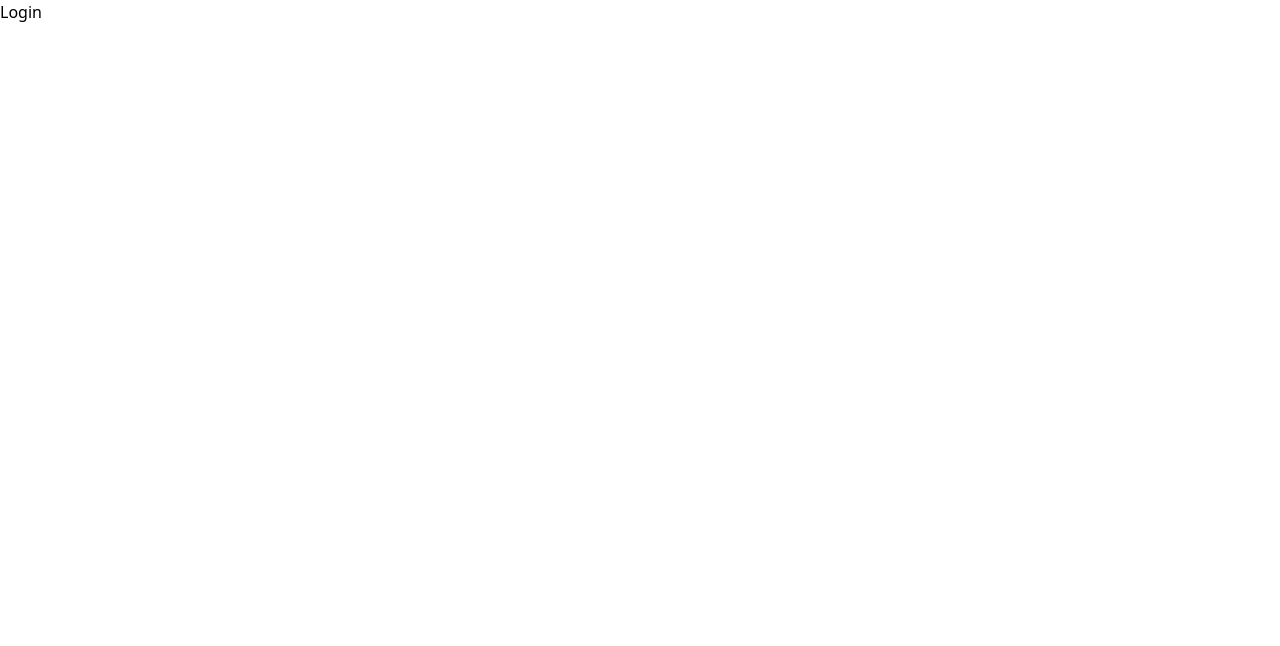
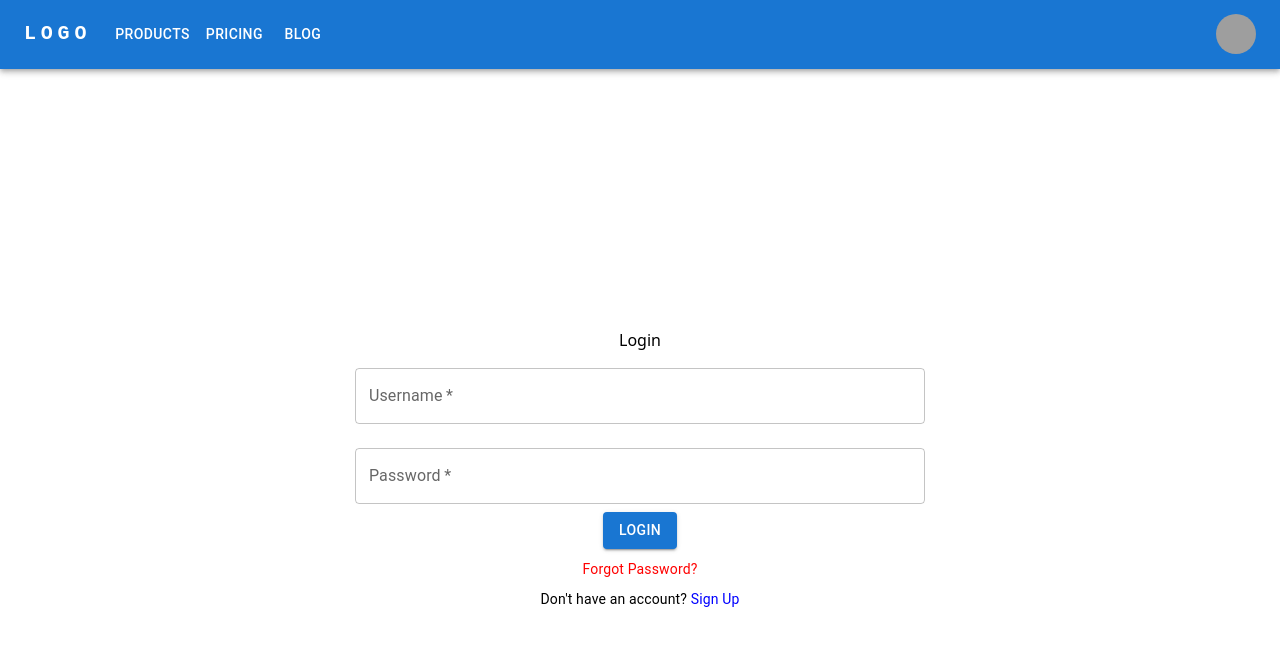
Before and after one commit to Anadudev/Porthree, a React (Vite) app in the folder frontend/: page /login in a window 1280 px wide. Shown: the top 646 px of the page. Built offline with nearby package versions, Linux system fonts and the light colour scheme; grey boxes are pictures that could not be loaded.

Commit message:
create auth ui flow

```diff
--- /dev/null
+++ b/frontend/src/components/Dashboard/Logout.jsx
@@ -0,0 +1,20 @@
+import { useNavigate } from 'react-router-dom';
+
+const Logout = () => {
+ const navigate = useNavigate();
+
+ const logout = () => {
+    // Remove the authentication token from local storage
+    localStorage.removeItem('access_token');
+
+    // Redirect the user to the login page
+    navigate('/login');
+ };
+
+ // Return a button or any other element that, when clicked, will trigger the logout function
+ return (
+    <button onClick={logout}>Logout</button>
+ );
+};
+
+export default Logout;
--- a/frontend/src/main.jsx
+++ b/frontend/src/main.jsx
@@ -26,6 +26,7 @@ import EditProject from './components/Dashboard/EditProject';
 import EditPost from './components/Dashboard/EditPost';
 import Bio from './components/Dashboard/Bio';
 import EditBio from './components/Dashboard/EditBio';
+import Logout from './components/Dashboard/Logout.jsx';
 
 import './index.css';
 import {
@@ -71,6 +72,10 @@ const router = createBrowserRouter([
   {
     path: "/signup",
     element: <Signup />,
+  },
+  {
+    path: "/logout",
+    element: <Logout />,
   },
   {
     path: "/password_reset",
--- a/frontend/src/pages/Dashboard.jsx
+++ b/frontend/src/pages/Dashboard.jsx
@@ -1,9 +1,18 @@
 import React from 'react'
 import { Outlet } from "react-router-dom";
+import Logout from '../components/Dashboard/Logout';
 
 const Dashboard = () => {
     return (
-        <div>Dashboard <br /><Outlet /></div>
+        <>
+        <div>
+            Dashboard <br /><Outlet />
+            <h1> Welcome {localStorage.getItem('user')}</h1>
+            <h1> Welcome {localStorage.getItem('access_token')}</h1>
+            <Logout />
+        </div>
+        </>
+
     )
 }
 
--- a/frontend/src/pages/Login.jsx
+++ b/frontend/src/pages/Login.jsx
@@ -1,9 +1,101 @@
-import React from 'react'
+import React, { useState } from 'react';
+import axios from 'axios';
+import { Container, TextField, Button, Box, Typography } from '@mui/material'; // Import Typography
+import { useNavigate, Link } from 'react-router-dom'; // Import Link
+import ResponsiveAppBar from '../components/Nav';
+import api from '../../apiConfig';
 
 const Login = () => {
-  return (
-    <div>Login</div>
-  )
-}
+ const [formData, setFormData] = useState({
+    username: '',
+    password: '',
+ });
+ const [errorMessage, setErrorMessage] = useState('');
+ const navigate = useNavigate(); // Use navigate for navigation
 
-export default Login
+ const handleInputChange = (e) => {
+    const { name, value } = e.target;
+    setFormData({ ...formData, [name]: value });
+ };
+
+ const handleLogin = async (e) => {
+    e.preventDefault();
+
+    try {
+      const response = await axios.post(`${api.apiHost}/auth_app/login/`, formData);
+
+      if (response.status === 200) {
+        // The login was successful
+        const token = response.data.access; // The JWT token
+        const user = response.data.user;
+        console.log('Login successful, token saved');
+        // Store the token in local storage or a cookie for future use
+        localStorage.setItem('access_token', token);
+        localStorage.setItem('user', JSON.stringify(user));
+        console.log(response);
+        // Redirect the user to a protected page or the home page
+        navigate(`/dashboard/${user.username}`);
+      } else {
+        setErrorMessage('Login failed. Please check username and password and try again.');
+      }
+    } catch (error) {
+      console.error('Error logging in:', error);
+      setErrorMessage('Login failed. Please check username and password and try again.');
+    }
+ };
+
+ return (
+ <>
+    <ResponsiveAppBar />
+    <Container>
+      <Box
+        display="flex"
+        flexDirection="column"
+        alignItems="center"
+        justifyContent="center"
+        height="100vh" // Adjust the height as needed
+        textAlign="center"
+      >
+        <h2>Login</h2>
+        <form onSubmit={handleLogin}>
+          <TextField
+            name="username"
+            label="Username"
+            variant="outlined"
+            fullWidth
+            margin="normal"
+            value={formData.username}
+            onChange={handleInputChange}
+            required
+          />
+          <TextField
+            name="password"
+            label="Password"
+            type="password"
+            variant="outlined"
+            fullWidth
+            margin="normal"
+            value={formData.password}
+            onChange={handleInputChange}
+            required
+          />
+          {errorMessage && <p>{errorMessage}</p>}
+          <Button variant="contained" color="primary" type="submit">
+            Login
+          </Button>
+          {/* Add the "Forgot Password" link */}
+          <Typography component="div" variant="body2" color="error" style={{ marginTop: '10px' }}>
+            <Link to="/forgot-password" style={{ color: 'red' }}>Forgot Password?</Link>
+          </Typography>
+          {/* Add the "Sign Up" link */}
+          <Typography component="div" variant="body2" style={{ marginTop: '10px' }}>
+            Don't have an account? <Link to="/signup" style={{ color: 'blue' }}>Sign Up</Link>
+          </Typography>
+        </form>
+      </Box>
+    </Container>
+ </>
+ );
+};
+
+export default Login;
```
